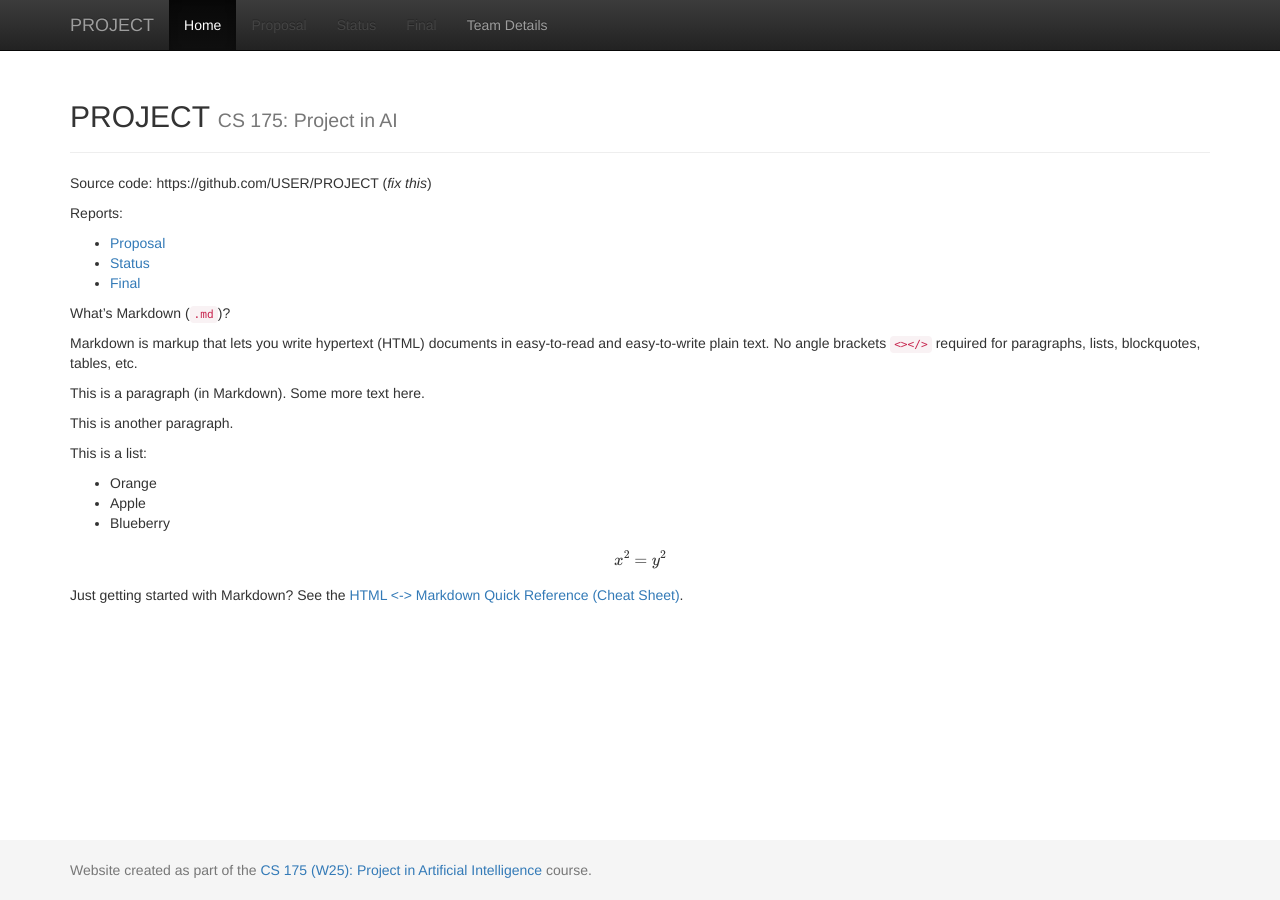
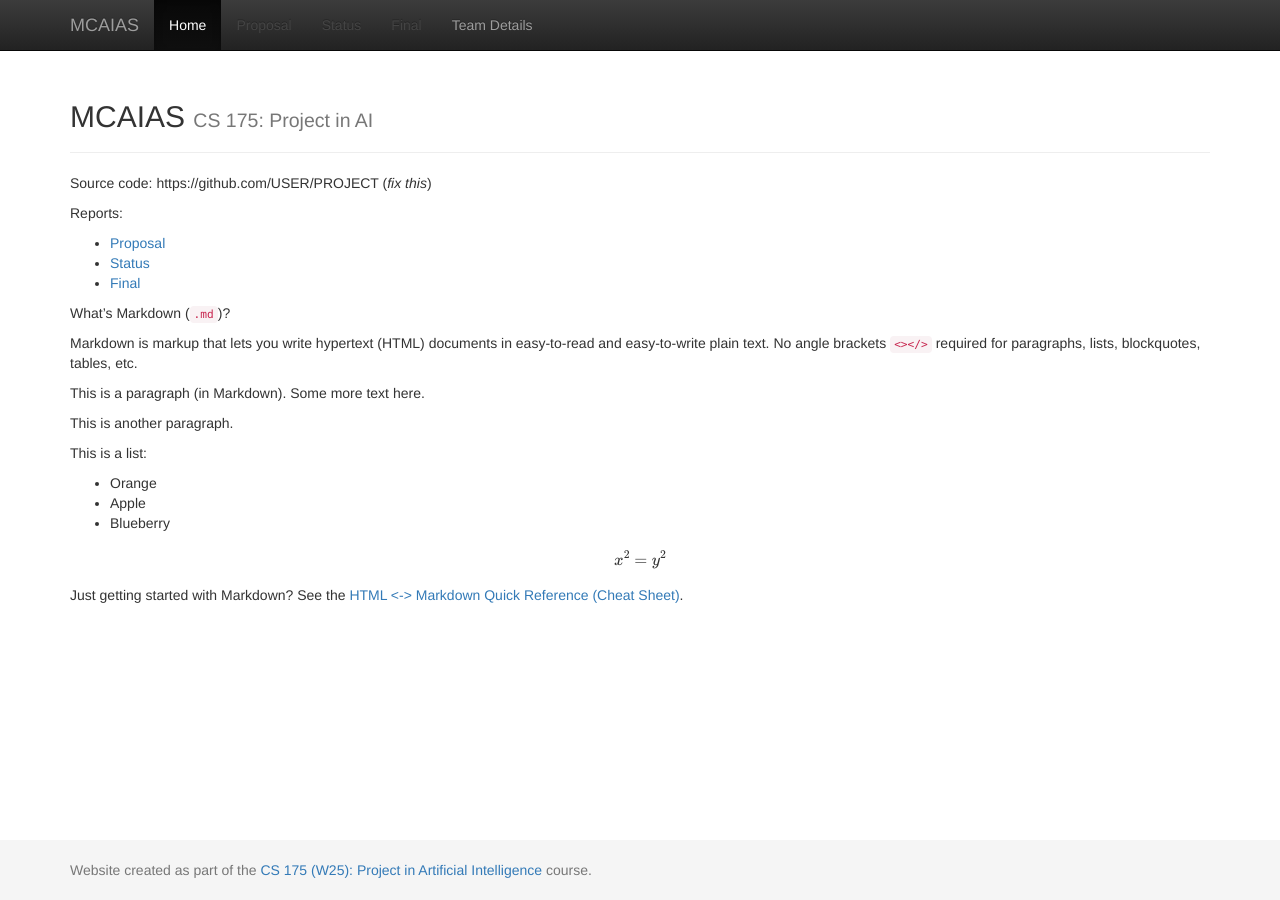
Before and after one commit to freakmykappachunguslife/MCSRAI, a Jekyll site: the page built from docs/index.md, in a window 1280 px wide. Built offline with Jekyll 4.4.1, drawn with Linux system fonts in a browser that asks for light colours; formulas are drawn with MathJax 3.

Commit message:
Added name of project (tentative)

```diff
--- a/docs/_config.yml
+++ b/docs/_config.yml
@@ -1,7 +1,7 @@
 ###########
 # site.title
 
-title:    'PROJECT'
+title:    'MCAIAS'
 subtitle: 'CS 175: Project in AI'
 
 
```
